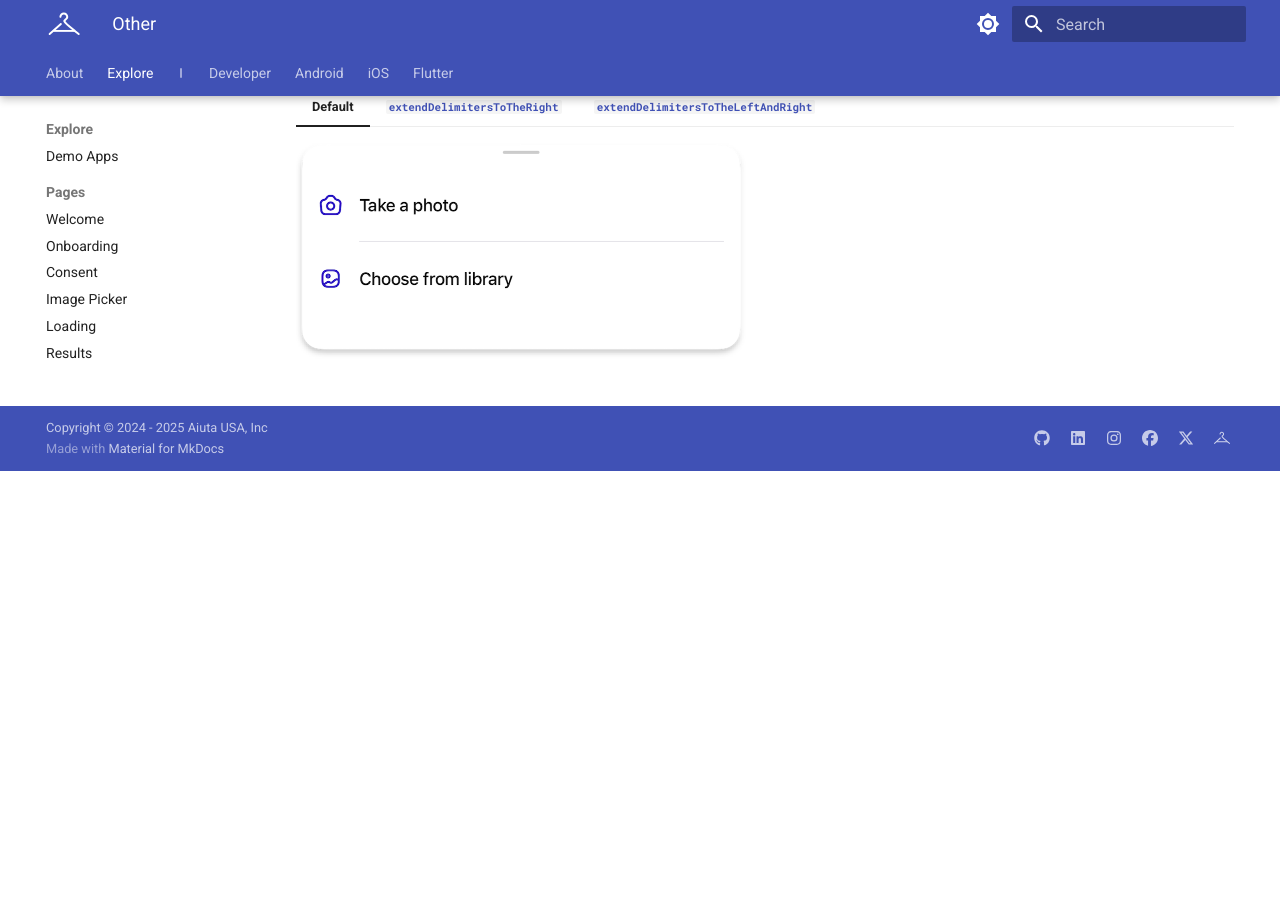
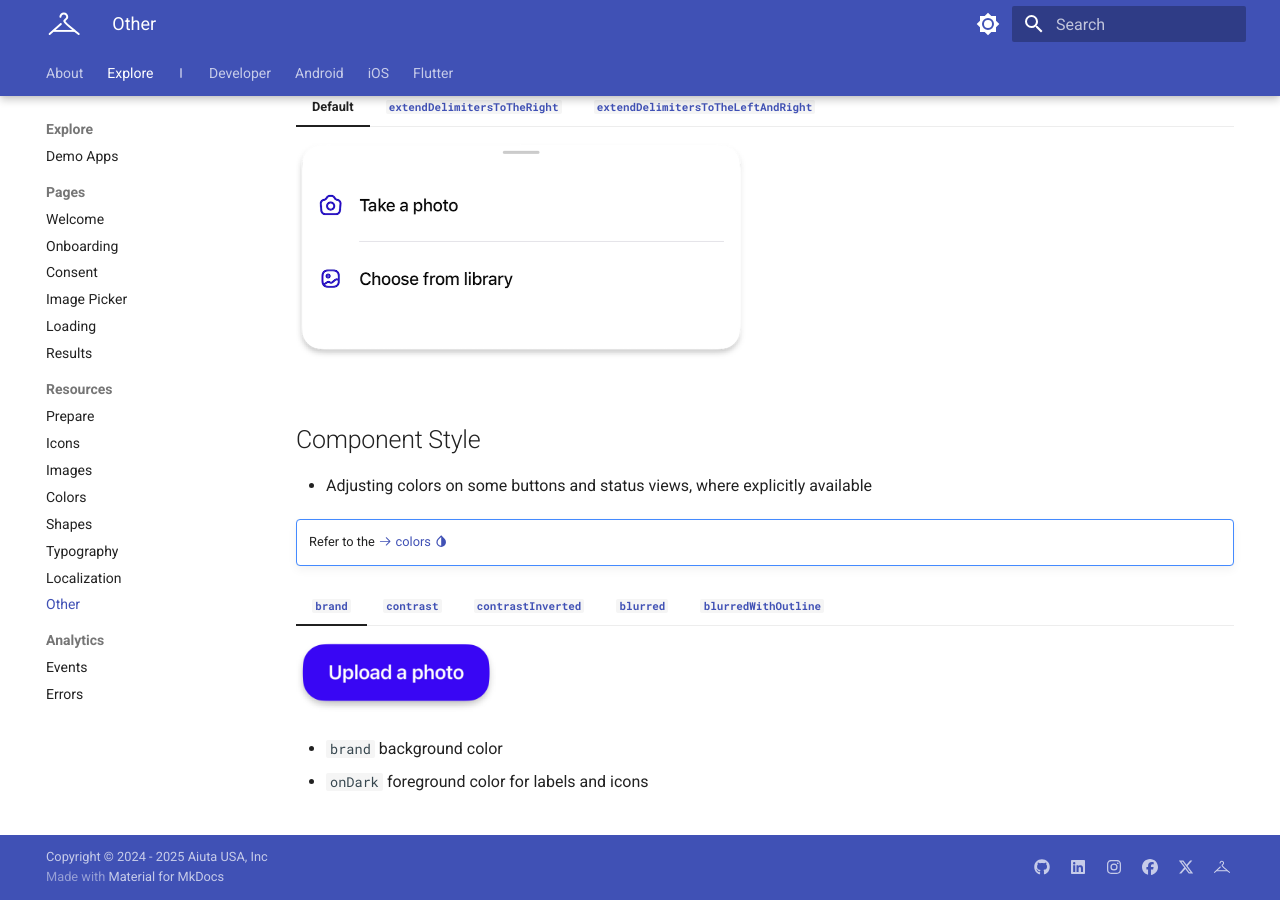
Before and after one commit to aiuta-com/docs, an MkDocs documentation site: the page built from docs/about/resources/other.md, in a window 1280 px wide and 900 px high, scrolled down 602 px. Built offline with MkDocs 1.6.1 and Material for MkDocs 9.7.7, drawn with Linux system fonts in a browser that asks for light colours; before the commit the page ends 1073 px from its top, so only the background shows below that.

Commit message:
Component styles

```diff
--- a/docs/about/resources/other.md
+++ b/docs/about/resources/other.md
@@ -36,6 +36,49 @@
 
     ![BottomSheet](../../media/components/bottom-sheet-lre.png){ width=450 }
 
+## Component Style
+
+- Adjusting colors on some buttons and status views, where explicitly available
+
+!!! note ""
+    Refer to the [:octicons-arrow-right-24: colors :material-invert-colors:](colors.md)
+
+=== "`brand`"
+
+    ![Button](../../media/components/button-brand.png){ width=200 }
+
+    - `brand` background color
+    - `onDark` foreground color for labels and icons
+
+=== "`contrast`"
+
+    ![Button](../../media/components/button-contrast.png){ width=200 }
+
+    - `onLight` background color
+    - `onDark` foreground color for labels and icons
+
+=== "`contrastInverted`"
+
+    ![Button](../../media/components/button-contrast-inverted.png){ width=200 }
+
+    - `onDark` background color
+    - `onLight` foreground color for labels and icons
+
+=== "`blurred`"
+
+    ![Button](../../media/components/button-blurred.png){ width=200 }
+
+    - apply a blurred background that matches the color `scheme` (`light` or `dark`)
+    - `primary` foreground color for labels and icons
+
+=== "`blurredWithOutline`"
+
+    ![Button](../../media/components/button-blurred-outline.png){ width=200 }
+
+    - apply a blurred background that matches the color `scheme` (`light` or `dark`)
+    - `primary` foreground color for labels and icons
+    - `outline` color for the border
+
 <!-- ## Various pages
 
 - Optinal `reduceShadows` toggle to reduce shadows on the page where it is possible
```
Also changed, not shown: docs/about/resources/colors.md (+3 -3 lines), docs/developer/scheme/configuration.md (+58 -16 lines), docs/media/components/button-blurred-outline.png (added), docs/media/components/button-blurred.png (added), docs/media/components/button-brand.png (added), docs/media/components/button-contrast-inverted.png (added), docs/media/components/button-contrast.png (added), docs/media/components/colors-brand.png (added), docs/media/components/pagebar-rev.png.
